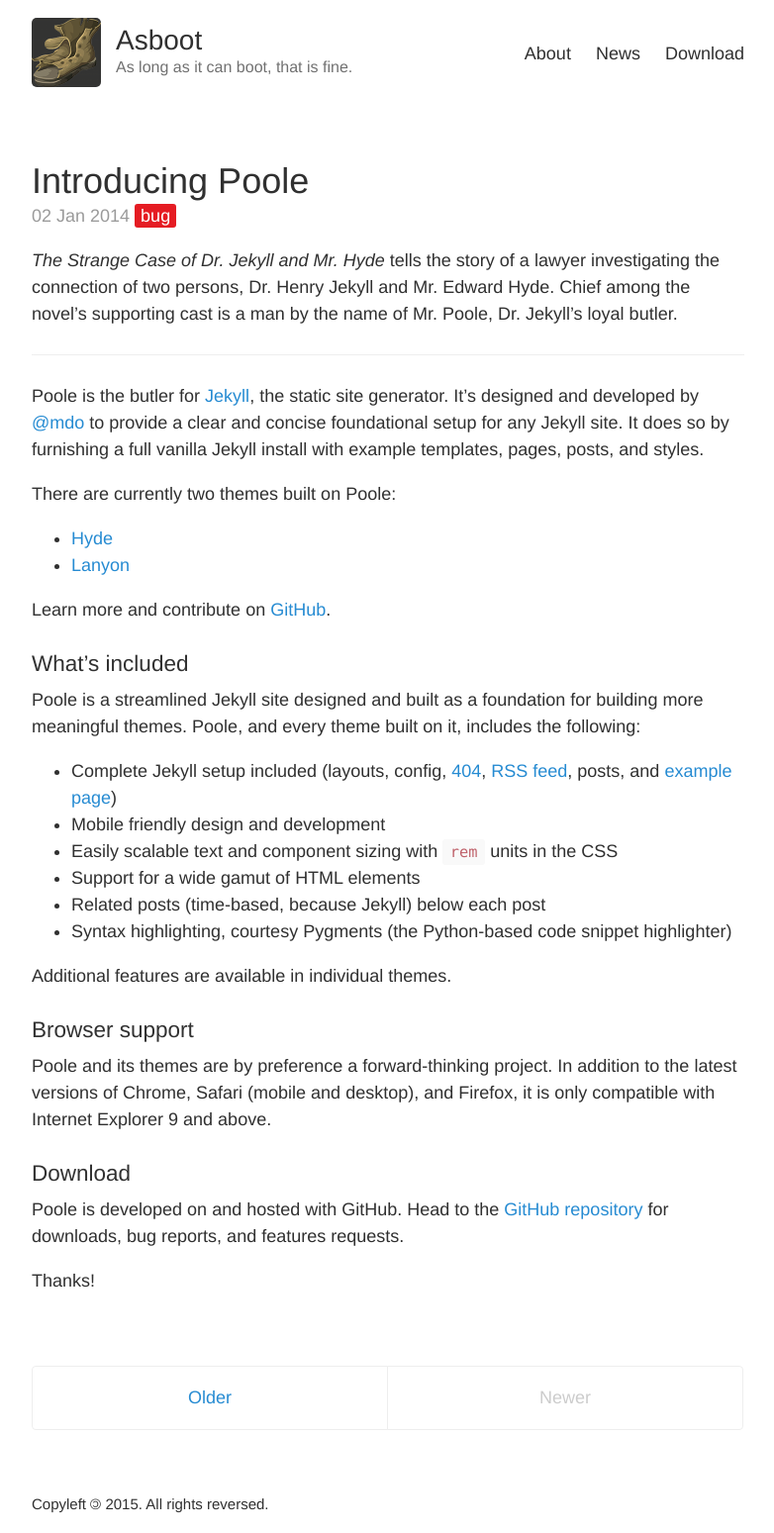
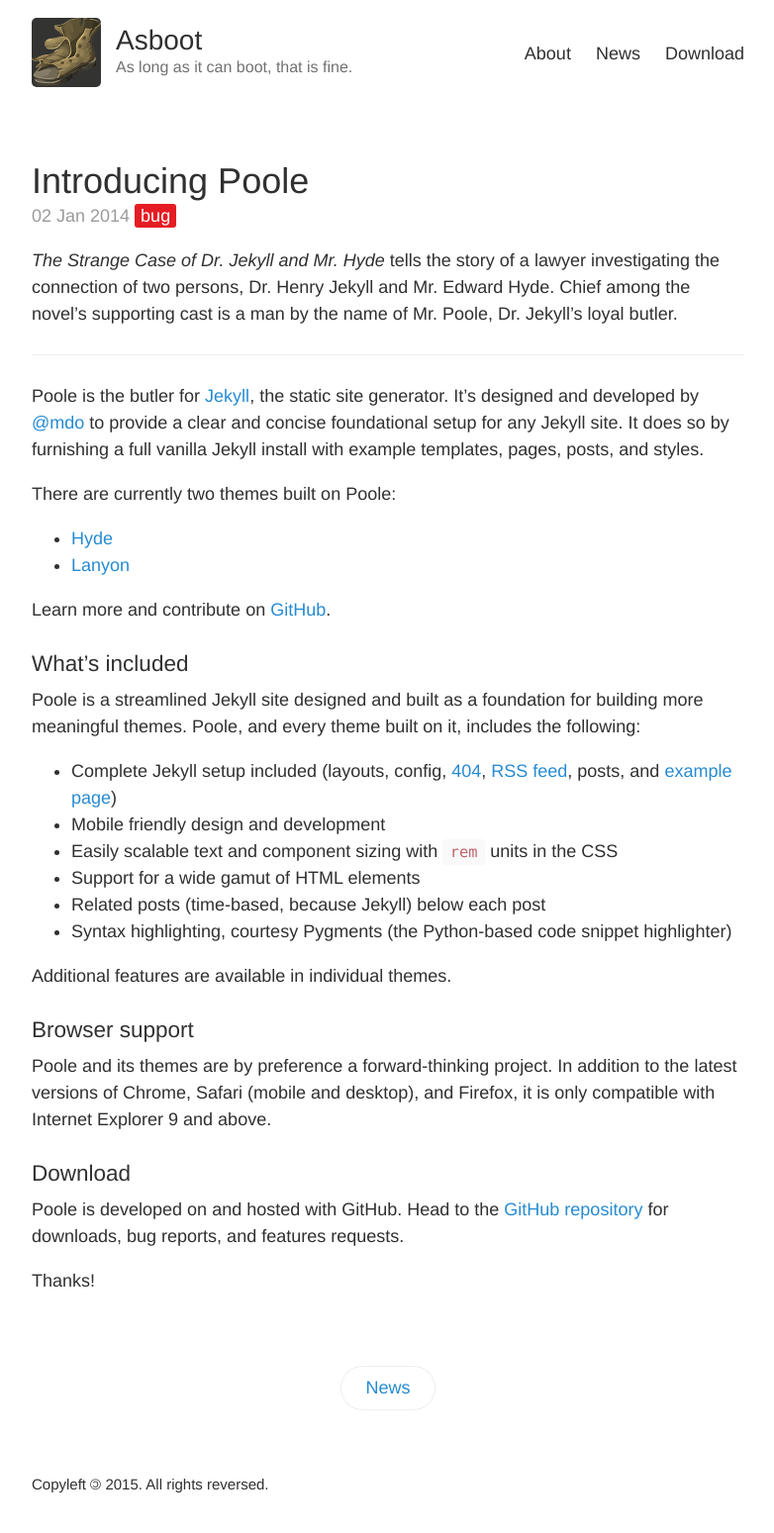
Before and after one commit to asboot/asboot.github.io, a Jekyll site: the page built from index.html, in a window 1280 px wide. Shown: the whole page at 99% size, without its empty margins (248-1030 px from the left). Built offline with Jekyll 4.4.1, drawn with Linux system fonts in a browser that asks for light colours; the list of posts is cut into pages by our own code.

Commit message:
del pagination, add button

```diff
--- /dev/null
+++ b/_sass/_button.scss
@@ -0,0 +1,19 @@
+// Button
+//
+// Super lightweight (HTML-wise) blog pagination. `span`s are provide for when
+// there are no more previous or next posts to show.
+
+.button {
+  margin-bottom: 3em;
+  border-radius: 3em;
+  display: inline-block;
+  border: 1px solid #eee;
+}
+
+a.button:hover {
+  background-color: #f5f5f5;
+}
+
+.medium {
+  padding: 8px 24px;
+}
--- a/_sass/_masthead2.scss
+++ /dev/null
@@ -1,110 +0,0 @@
-// Masthead
-//
-// jekyll-nom
-// aw
-
-.masthead {
-  padding-top: 1rem;
-  padding-bottom: 1rem;
-  margin-bottom: 3rem;
-}
-
-.logo {
-  float: left;
-  width: 70px;
-  height: 70px;
-  margin-right: 15px;
-
-  img {
-    border-radius: 5px;
-  }
-}
-
-.info {
-  float: left;
-  margin-top: 5px;
-}
-
-.name {
-  margin: 0;
-  cursor: pointer;
-  font-weight: 300;
-  font-size: 28px;
-  letter-spacing: 1px;
-
-  a {
-  color: #303030;
-  }
-}
-
-.tagline {
-  margin: 0;
-  font-weight: 300;
-  font-size: 16px;
-  color: #717171;
-}
-
-nav {
-  float: right;
-  margin-top: 23px; // @TODO: Vertically middle align
-  font-size: 18px;
-
-  a {
-    margin-left: 20px;
-    text-align: right;
-    font-weight: 300;
-    letter-spacing: 1px;
-    color: #303030;
-  }
-}
-
-@media (max-width: 45em) {
-    .masthead {
-      text-align: center;
-      margin-bottom: 15px;
-      border-bottom: 1px solid #eee;
-
-    }
-
-    .logo {
-      float: none;
-      display: block;
-      margin: 0 auto;
-    }
-
-    .info {
-      float: none;
-      display: block;
-      margin: 0 auto;
-    }
-
-    .tagline {
-      margin: 3px 0;
-    }
-
-    nav {
-      float: none;
-      margin-top: 9px;
-      display: block;
-      font-size: 16px;
-
-      a {
-        margin: 0 10px;
-        color: #268bd2;
-      }
-    }
-}
-
-// Clearfix
-//
-// Nicolas Gallagher's micro clearfix hack
-// http://nicolasgallagher.com/micro-clearfix-hack/
-.clearfix:before,
-.clearfix:after {
-    content: " ";
-    display: table;
-}
-
-.clearfix:after {
-    clear: both;
-}
--- a/_sass/_pagination.scss
+++ /dev/null
@@ -1,52 +0,0 @@
-// Pagination
-//
-// Super lightweight (HTML-wise) blog pagination. `span`s are provide for when
-// there are no more previous or next posts to show.
-
-.pagination {
-  overflow: hidden; // clearfix
-  margin: 0 -1.5rem 1rem;
-  font-family: "PT Sans", Helvetica, Arial, sans-serif;
-  color: #ccc;
-  text-align: center;
-}
-
-// Pagination items can be `span`s or `a`s
-.pagination-item {
-  display: block;
-  padding: 1rem;
-  border: solid #eee;
-  border-width: 1px 0;
-
-  &:first-child {
-    margin-bottom: -1px;
-  }
-}
-
-// Only provide a hover state for linked pagination items
-a.pagination-item:hover {
-  background-color: #f5f5f5;
-}
-
-@media (min-width: 30em) {
-  .pagination {
-    margin: 3rem 0;
-  }
-
-  .pagination-item {
-    float: left;
-    width: 50%;
-    border-width: 1px;
-
-    &:first-child {
-      margin-bottom: 0;
-      border-top-left-radius:    4px;
-      border-bottom-left-radius: 4px;
-    }
-    &:last-child {
-      margin-left: -1px;
-      border-top-right-radius:    4px;
-      border-bottom-right-radius: 4px;
-    }
-  }
-}
--- a/index.html
+++ b/index.html
@@ -30,15 +30,6 @@ title: Home
   {% endfor %}
 </div>
 
-<div class="pagination">
-  {% if paginator.next_page %}
-    <a class="pagination-item older" href="{{ paginator.next_page_path | prepend: site.baseurl }}">Older</a>
-  {% else %}
-    <span class="pagination-item older">Older</span>
-  {% endif %}
-  {% if paginator.previous_page %}
-    <a class="pagination-item newer" href="{{ paginator.previous_page_path | prepend: site.baseurl }}">Newer</a>
-  {% else %}
-    <span class="pagination-item newer">Newer</span>
-  {% endif %}
-</div>
+<center>
+  <a class="button medium" href="{{ site.baseurl }}/news">News</a>
+</center>
--- a/styles.scss
+++ b/styles.scss
@@ -25,6 +25,6 @@
 @import "masthead";
 @import "posts";
 @import "categories";
-@import "pagination";
+@import "button";
 @import "copyleft";
 @import "message";
```
